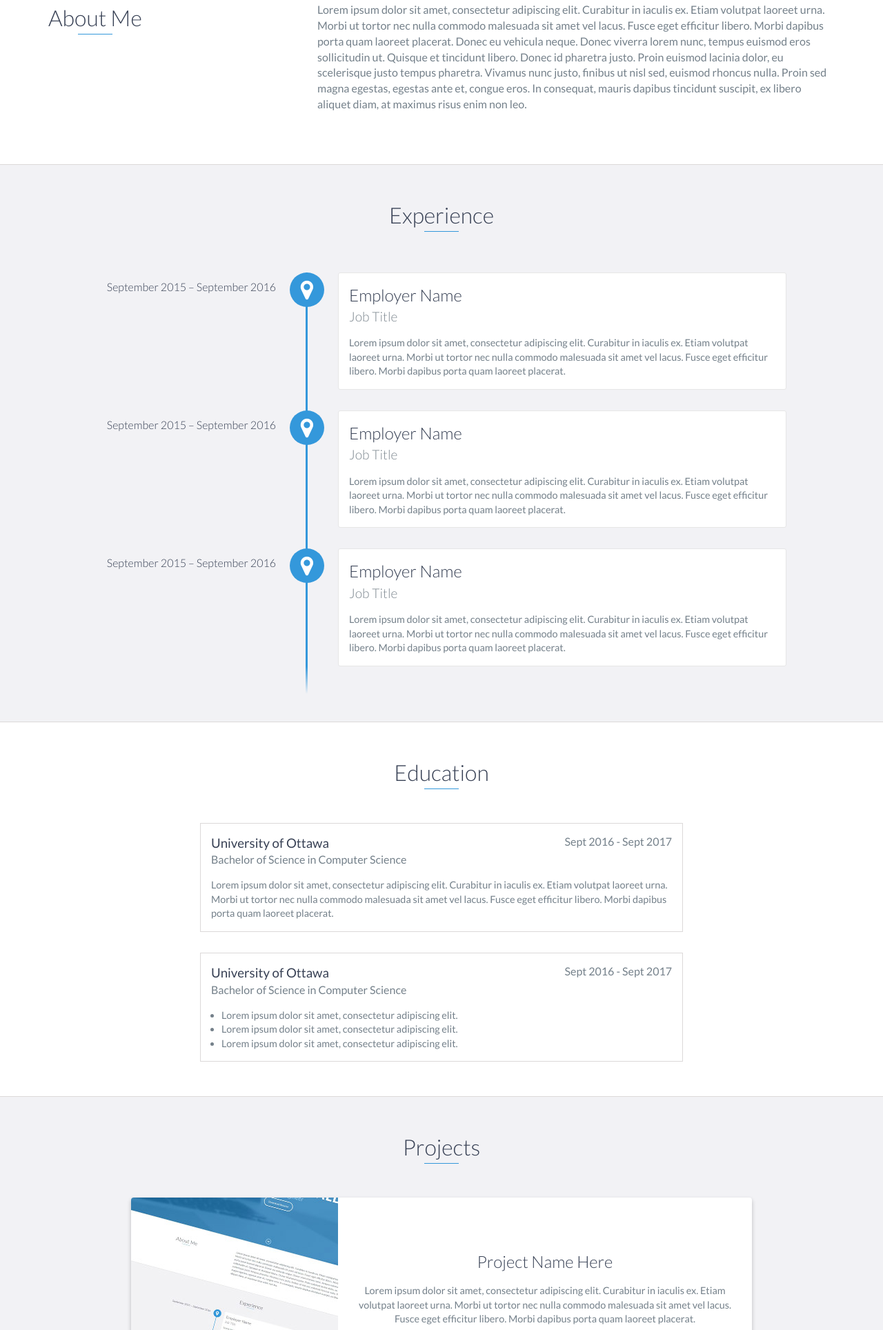
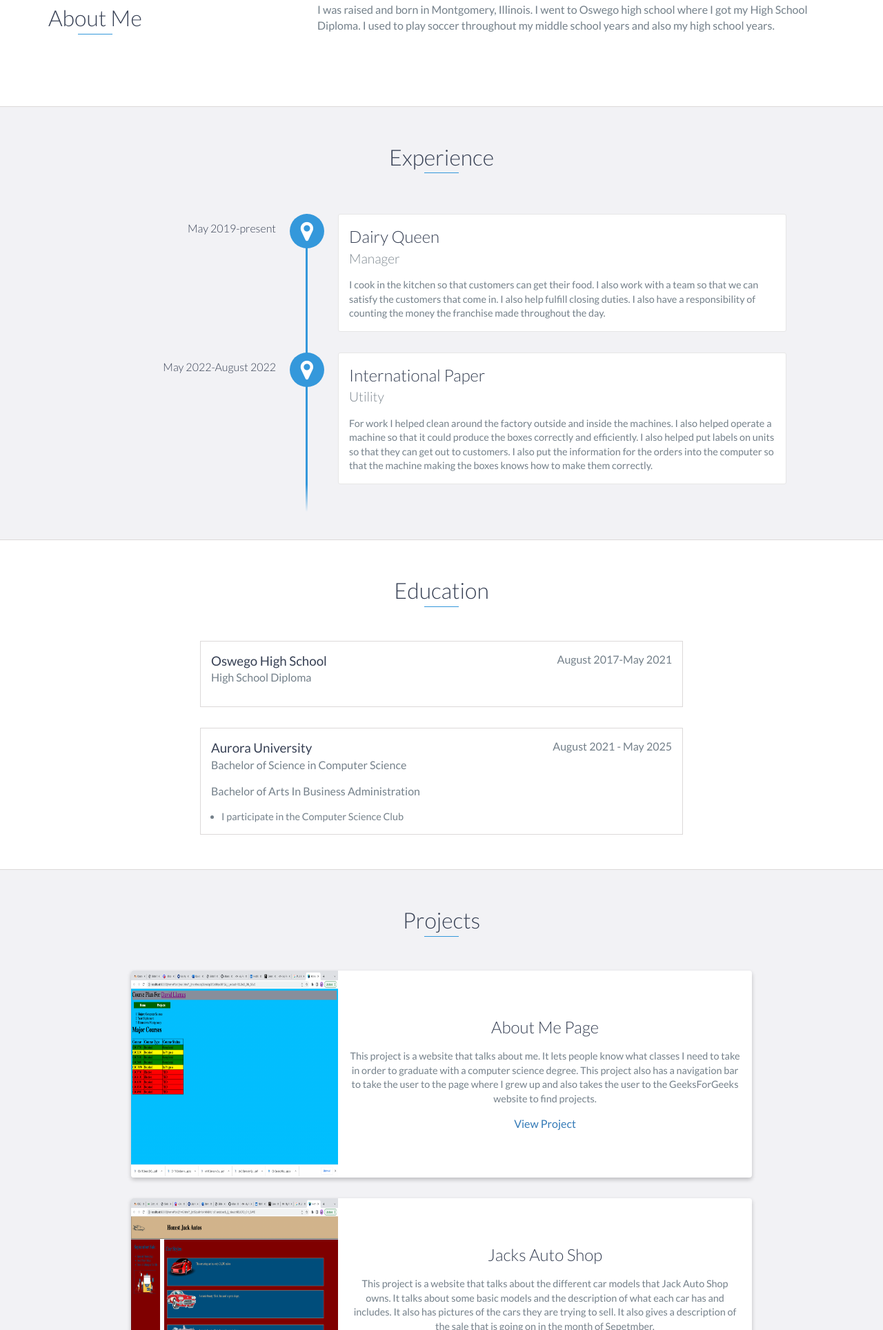
Before and after one commit to dllamas01/dllamas01.github.io, a website: page index.html in a window 1280 px wide. Shown: the part 872-2800 px from the top of the page at 69% size. Drawn offline with nearby package versions, Linux system fonts and the light colour scheme.

Commit message:
Project Changes

```diff
--- a/index.html
+++ b/index.html
@@ -1,3 +1,7 @@
+<!-- David Llamas -->
+<!-- HomeWork 3 -->
+<!-- CSC 2200 Fall -->
+
 <!DOCTYPE html>
 <html class="no-js" lang="en">
 
@@ -49,8 +53,8 @@
     <div id="lead">
         <div id="lead-content">
             <h1>David Llamas</h1>
-            <h2>Software Engineer</h2>
-            <a href="#" class="btn-rounded-white">Download Resume</a>
+            <h2>Software Engineer<br> Aurora University</h2>
+            <a href="DavidLlamasResume.pdf" class="btn-rounded-white" download="DavidLlamasResume.pdf">Download Resume</a>
         </div>
         <!-- End #lead-content -->
 
@@ -73,9 +77,8 @@
                 </div>
                 <div class="col-md-8">
                     <p>
-                        Lorem ipsum dolor sit amet, consectetur adipiscing elit. Curabitur in iaculis ex. Etiam volutpat laoreet urna. Morbi ut tortor nec nulla commodo malesuada sit amet vel lacus. Fusce eget efficitur libero. Morbi dapibus porta quam laoreet placerat. Donec
-                        eu vehicula neque. Donec viverra lorem nunc, tempus euismod eros sollicitudin ut. Quisque et tincidunt libero. Donec id pharetra justo. Proin euismod lacinia dolor, eu scelerisque justo tempus pharetra. Vivamus nunc justo, finibus
-                        ut nisl sed, euismod rhoncus nulla. Proin sed magna egestas, egestas ante et, congue eros. In consequat, mauris dapibus tincidunt suscipit, ex libero aliquet diam, at maximus risus enim non leo.
+                       I was raised and born in Montgomery, Illinois. I went to Oswego high school where I got my High School Diploma.
+                       I used to play soccer throughout my middle school years and also my high school years.
                     </p>
                 </div>
             </div>
@@ -86,27 +89,24 @@
     <div id="experience" class="background-alt">
         <h2 class="heading">Experience</h2>
         <div id="experience-timeline">
-            <div data-date="September 2015 – September 2016">
-                <h3>Employer Name</h3>
-                <h4>Job Title</h4>
+            <div data-date="May 2019-present">
+                <h3>Dairy Queen</h3>
+                <h4>Manager</h4>
                 <p>
-                    Lorem ipsum dolor sit amet, consectetur adipiscing elit. Curabitur in iaculis ex. Etiam volutpat laoreet urna. Morbi ut tortor nec nulla commodo malesuada sit amet vel lacus. Fusce eget efficitur libero. Morbi dapibus porta quam laoreet placerat.
+                   I cook in the kitchen so that customers can get their food. I also work with a team so that we can
+                    satisfy the customers that come in. I also help fulfill closing duties. I also have a responsibility
+                    of counting the money the franchise made throughout the day.
                 </p>
             </div>
 
-            <div data-date="September 2015 – September 2016">
-                <h3>Employer Name</h3>
-                <h4>Job Title</h4>
+            <div data-date="May 2022-August 2022">
+                <h3>International Paper</h3>
+                <h4>Utility</h4>
                 <p>
-                    Lorem ipsum dolor sit amet, consectetur adipiscing elit. Curabitur in iaculis ex. Etiam volutpat laoreet urna. Morbi ut tortor nec nulla commodo malesuada sit amet vel lacus. Fusce eget efficitur libero. Morbi dapibus porta quam laoreet placerat.
-                </p>
-            </div>
-
-            <div data-date="September 2015 – September 2016">
-                <h3>Employer Name</h3>
-                <h4>Job Title</h4>
-                <p>
-                    Lorem ipsum dolor sit amet, consectetur adipiscing elit. Curabitur in iaculis ex. Etiam volutpat laoreet urna. Morbi ut tortor nec nulla commodo malesuada sit amet vel lacus. Fusce eget efficitur libero. Morbi dapibus porta quam laoreet placerat.
+                    For work I helped clean around the factory outside and inside the machines. I also helped operate
+                    a machine so that it could produce the boxes correctly and efficiently. I also helped put labels
+                    on units so that they can get out to customers. I also put the information for the orders into the computer
+                    so that the machine making the boxes knows how to make them correctly.
                 </p>
             </div>
         </div>
@@ -116,28 +116,22 @@
     <div id="education">
         <h2 class="heading">Education</h2>
         <div class="education-block">
-            <h3>University of Ottawa</h3>
-            <span class="education-date">Sept 2016 - Sept 2017</span>
-            <h4>Bachelor of Science in Computer Science</h4>
+            <h3>Oswego High School</h3>
+            <span class="education-date">August 2017-May 2021</span>
+            <h4>High School Diploma</h4>
             <p>
-                Lorem ipsum dolor sit amet, consectetur adipiscing elit. Curabitur in iaculis ex. Etiam volutpat laoreet urna. Morbi ut tortor nec nulla commodo malesuada sit amet vel lacus. Fusce eget efficitur libero. Morbi dapibus porta quam laoreet placerat.
             </p>
         </div>
         <!-- End .education-block -->
 
         <div class="education-block">
-            <h3>University of Ottawa</h3>
-            <span class="education-date">Sept 2016 - Sept 2017</span>
+            <h3>Aurora University</h3>
+            <span class="education-date">August 2021 - May 2025</span>
             <h4>Bachelor of Science in Computer Science</h4>
+            <h4>Bachelor of Arts In Business Administration</h4>
             <ul>
                 <li>
-                    Lorem ipsum dolor sit amet, consectetur adipiscing elit.
-                </li>
-                <li>
-                    Lorem ipsum dolor sit amet, consectetur adipiscing elit.
-                </li>
-                <li>
-                    Lorem ipsum dolor sit amet, consectetur adipiscing elit.
+                    I participate in the Computer Science Club
                 </li>
             </ul>
         </div>
@@ -151,15 +145,18 @@
             <div class="row">
                 <div class="project shadow-large">
                     <div class="project-image">
-                        <img src="images/project.jpg" />
+                        <img src="project1.png" alt="Project 1" height="300px" width="300px"/>
                     </div>
                     <!-- End .project-image -->
                     <div class="project-info">
-                        <h3>Project Name Here</h3>
+                        <h3>About Me Page</h3>
                         <p>
-                            Lorem ipsum dolor sit amet, consectetur adipiscing elit. Curabitur in iaculis ex. Etiam volutpat laoreet urna. Morbi ut tortor nec nulla commodo malesuada sit amet vel lacus. Fusce eget efficitur libero. Morbi dapibus porta quam laoreet placerat.
+                            This project is a website that talks about me. It lets people know what classes I need to take
+                            in order to graduate with a computer science degree. This project also has a navigation bar to
+                            take the user to the page where I grew up and also takes the user to the GeeksForGeeks website
+                            to find projects.
                         </p>
-                        <a href="#">View Project</a>
+                        <a href="http://45.55.136.114/~dllamas01/test.html">View Project</a>
                     </div>
                     <!-- End .project-info -->
                 </div>
@@ -167,13 +164,16 @@
 
                 <div class="project shadow-large">
                     <div class="project-image">
-                        <img src="images/project.jpg" />
+                        <img src="project2.png" alt="project 2" height="300px" width="300px" />
                     </div>
                     <!-- End .project-image -->
                     <div class="project-info">
-                        <h3>Project Name Here</h3>
+                        <h3>Jacks Auto Shop</h3>
                         <p>
-                            Lorem ipsum dolor sit amet, consectetur adipiscing elit. Curabitur in iaculis ex. Etiam volutpat laoreet urna. Morbi ut tortor nec nulla commodo malesuada sit amet vel lacus. Fusce eget efficitur libero. Morbi dapibus porta quam laoreet placerat.
+                            This project is a website that talks about the different car models that Jack Auto Shop owns.
+                            It talks about some basic models and the description of what each car has and includes. It also
+                            has pictures of the cars they are trying to sell. It also gives a description of the sale that
+                            is going on in the month of Sepetmber.
                         </p>
                         <a href="#">View Project</a>
                     </div>
@@ -190,30 +190,9 @@
         <ul>
             <li>JavaScript</li>
             <li>Python</li>
-            <li>Ruby</li>
-            <li>Go</li>
-            <li>Node.js</li>
-            <li>AngularJs</li>
-            <li>React</li>
-            <li>Elixir</li>
             <li>Java</li>
-            <li>C</li>
-            <li>C#</li>
-            <li>C++</li>
-            <li>Ruby on Rails</li>
-            <li>JavaScript</li>
-            <li>Python</li>
-            <li>Ruby</li>
-            <li>Go</li>
-            <li>Node.js</li>
-            <li>AngularJs</li>
-            <li>React</li>
-            <li>Elixir</li>
-            <li>Java</li>
-            <li>C</li>
-            <li>C#</li>
-            <li>C++</li>
-            <li>Ruby on Rails</li>
+            <li>HTML</li>
+            <li>CSS</li>
         </ul>
     </div>
     <!-- End #skills -->
@@ -221,7 +200,7 @@
     <div id="contact">
         <h2>Get in Touch</h2>
         <div id="contact-form">
-            <form method="POST" action="https://formspree.io/email@email.com">
+            <form method="POST" action="https://formspree.io/f/mlevnjvp">
                 <input type="hidden" name="_subject" value="Contact request from personal website" />
                 <input type="email" name="_replyto" placeholder="Your email" required>
                 <textarea name="message" placeholder="Your message" required></textarea>
@@ -237,7 +216,7 @@
             <div class="row">
                 <div class="col-sm-5 copyright">
                     <p>
-                        Copyright &copy; <span id="current-year">2022</span> YOUR NAME
+                        Copyright &copy; <span id="current-year">2022</span> David Llamas
                     </p>
                 </div>
                 <div class="col-sm-2 top">
```
Also changed, not shown: project1.png (added), project2.png (added), 1 other file.
